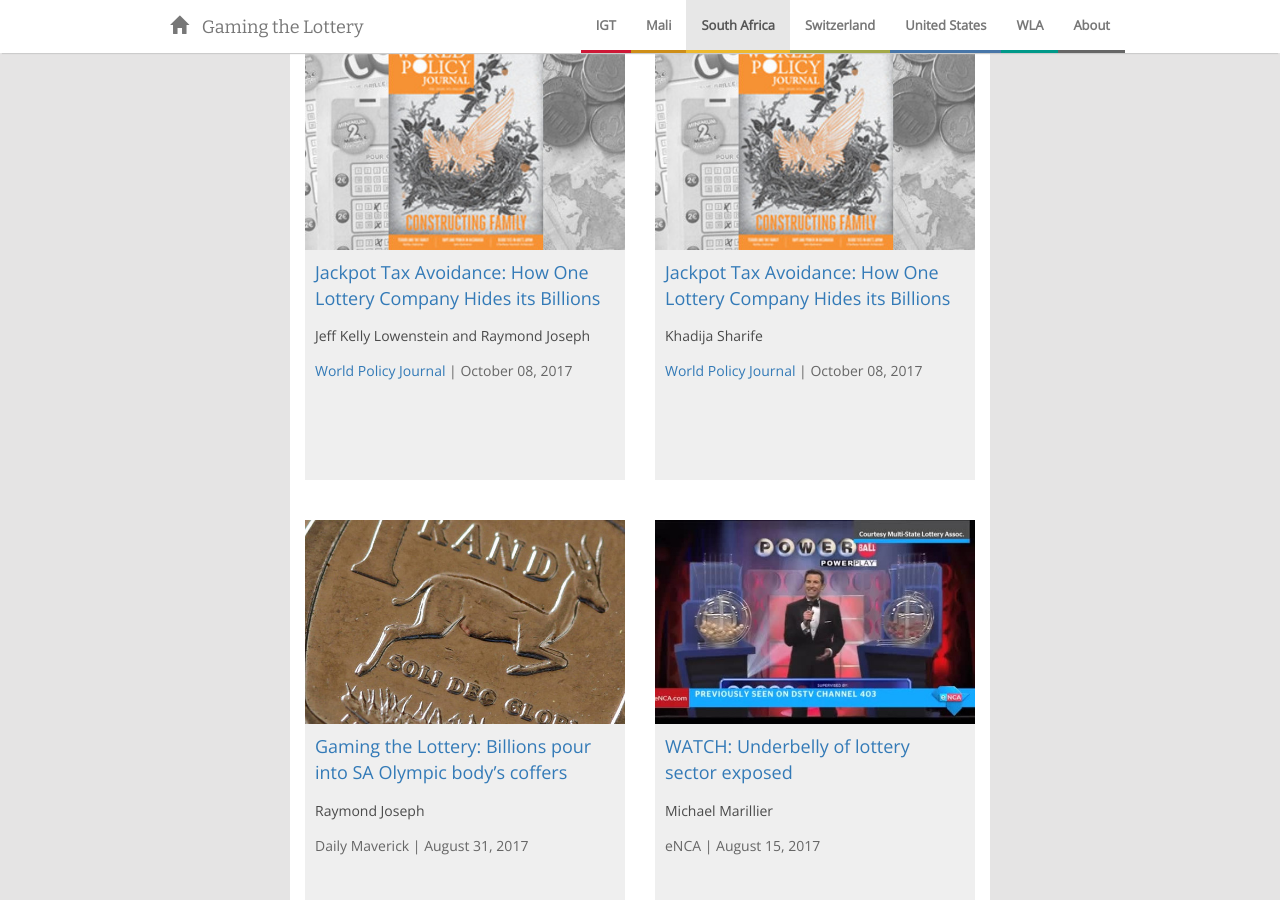
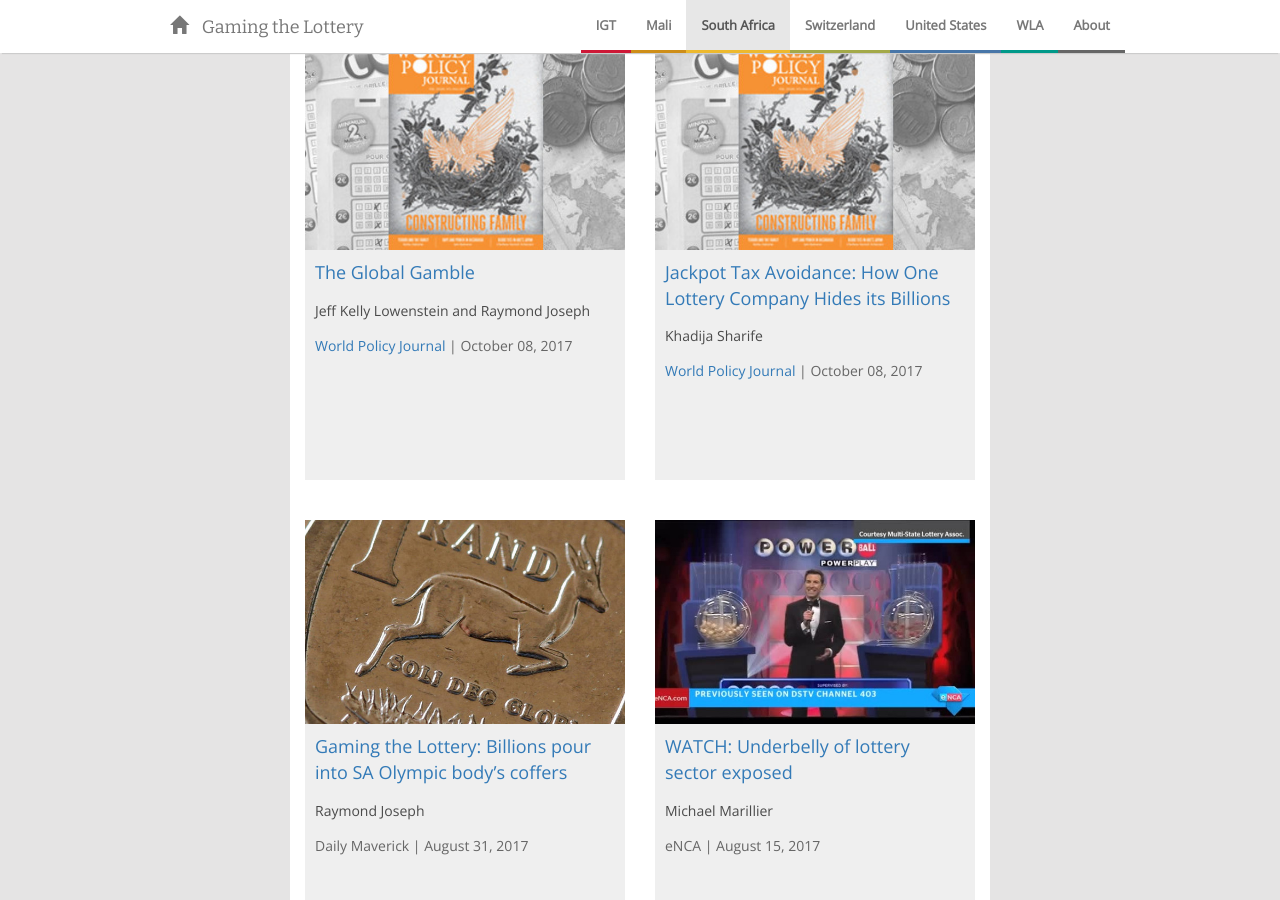
Before and after one commit to rbjoseph/lottery-project, a Jekyll site: the page built from _stories/south-africa.md, in a window 1280 px wide and 900 px high, scrolled down 920 px. Built offline with Jekyll 4.4.1, drawn with Linux system fonts in a browser that asks for light colours; nearby versions of some CDN libraries.

Commit message:
sa story wrong title

```diff
--- a/_stories/south-africa.md
+++ b/_stories/south-africa.md
@@ -4,7 +4,7 @@ name: south-africa
 title: South Africa
 story-title: South Africa
 links:
-- title: "Jackpot Tax Avoidance: How One Lottery Company Hides its Billions"
+- title: "The Global Gamble"
   author: Jeff Kelly Lowenstein and Raymond Joseph
   date: 2017-10-08
   url: ../files/the-global-gamble-lowenstein-joseph-wpj.pdf
```
